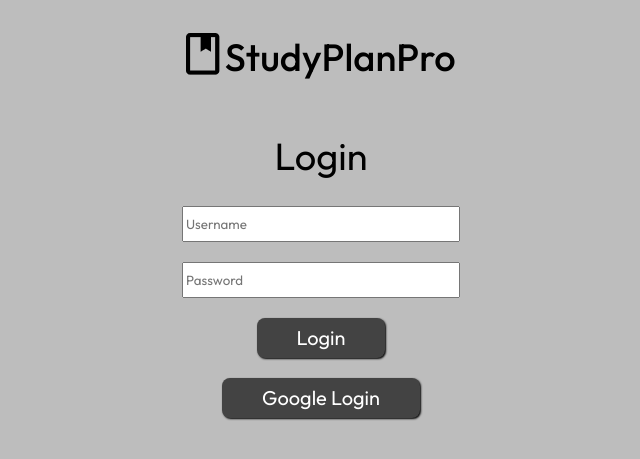
After one commit to LeonBeltran/StudyPlanPro, a Django app: page /login/ in a window 1280 px wide. The commit adds this page. Shown: the top 459 px of the page, without its empty margins (319-959 px from the left). Run offline with Django 5.2, Linux system fonts and the light colour scheme; data comes from the database, SQL or seed files in the repository; both versions use the stored data as it was after the commit; some libraries are stand-ins or nearby versions.

Commit message:
User login added (uses username and password)

```diff
--- a/StudyPlanPro/urls.py
+++ b/StudyPlanPro/urls.py
@@ -23,8 +23,11 @@ urlpatterns = [
     # Added for OAuth
     path('accounts/', include('allauth.urls')),
 
+    # Authentication
     path('', include('home.urls')),
     path('home/', include('home.urls')),
+
+    # Other Pages
     path('demand/', include('demand.urls')),
     path('flowchart/', include('flowchart.urls')),
 ]
--- a/home/templates/joinpage.html
+++ b/home/templates/joinpage.html
@@ -26,12 +26,15 @@
 
         <div class="centered_div">
                 <form method="POST" action="{% url 'join' %}">
-                {% csrf_token %}
+                    {% csrf_token %}
+
                     <div class="centered_div"><h1 style="color: #000000;">Join Now!</h1></div>
 
                     <input class="loginInput" type="text" name="name" placeholder="Nickname" style="left: 0px;">
                     <br><br>
                     <input class="loginInput" type="email" name="email" placeholder="UP Email Address" style="left: 0px;">
+                    <br><br>
+                    <input class="loginInput" type="password" name="password" placeholder="Password" style="left: 0px;">
                     <br><br>
 
                     <div class="centered_div"><button class="gray_button">Sign Up</button></div>
--- /dev/null
+++ b/home/templates/loginpage.html
@@ -0,0 +1,50 @@
+<!DOCTYPE html>
+
+<html>
+
+    <head>
+        <title>StudyPlanPro - Home</title>
+
+        {% load static %}
+        {% load socialaccount %} <!-- Added for oauth -->
+
+        {% if messages %}
+            {% for message in messages %}
+                {{ message }}
+            {% endfor %}
+        {% endif %}
+
+        <link href="{% static 'home_style.css' %}" rel="stylesheet"/>
+        <link href="https://fonts.googleapis.com/css2?family=Outfit:wght@100..900&display=swap" rel="stylesheet">
+    </head>
+
+    <body>
+
+        <div class="centered_div">
+            <img id="logo" src="{% static 'images/logo_black.png' %}" style="padding-left: 0px;">
+            <h1 style="padding-left: 5px; color: #000000; font-weight: 500;">StudyPlanPro</h1>
+        </div>
+
+        <div class="centered_div">
+            <form method="POST" action="{% url 'login' %}">
+                {% csrf_token %}
+
+                <div class="centered_div"><h1 style="color: #000000;">Login</h1></div>
+
+                <input class="loginInput" type="text" name="username" placeholder="Username" style="left: 0px;">
+                <br><br>
+                <input class="loginInput" type="password" name="password" placeholder="Password" style="left: 0px;">
+                <br><br>
+
+                <div class="centered_div"><button class="gray_button">Login</button></div>
+            </form>
+        </div>
+
+        <br>
+        {% comment %} For OAuth {% endcomment %}
+        <div class="centered_div"><a href="{% provider_login_url 'google' %}?next=/home">
+            <button class="gray_button">Google Login</button>
+        </a></div>
+        {% comment %} For OAuth {% endcomment %}
+    </body>
+</html>
--- a/home/urls.py
+++ b/home/urls.py
@@ -4,5 +4,6 @@ from . import views
 urlpatterns = [
     path('', views.view_home, name="home"),
     path('join/', views.view_join, name="join"),
-    path('logout/', views.view_logout),
+    path('login/', views.view_login, name="login"),
+    path('logout/', views.view_logout, name="logout"),
 ]
--- a/home/views.py
+++ b/home/views.py
@@ -1,13 +1,16 @@
+# Website Movement
 from django.shortcuts import render, redirect
-from django.contrib.auth import logout
+# User Authentication
+from django.contrib import messages
+from django.contrib.auth import authenticate, login, logout
+from django.contrib.auth.forms import UserCreationForm
 from .forms import StudentForm
-from django.contrib import messages
 
 # Create your views here.
 def view_home(request):
      return render(request, 'homepage.html')
 
-def view_join(request):
+def view_join2(request):
      if request.method == "POST":
           form = StudentForm(request.POST or None)
           if form.is_valid():
@@ -20,6 +23,25 @@ def view_join(request):
      else:
           return render(request, 'joinpage.html')
 
+def view_login(request):
+     if request.method == "POST":
+          username = request.POST["username"]
+          password = request.POST["password"]
+          user = authenticate(request, username=username, password=password)
+          if user is not None:
+               login(request, user)
+               messages.success(request, 'Logged in as ' + username)
+               return redirect('/home/')
+          else:
+               messages.success(request, ('Error found, please try again'))
+               return redirect('/home/login')
+     else:
+          return render(request, 'loginpage.html')
+
 def view_logout(request):
      logout(request)
+     messages.success(request, ('You have logged out.'))
      return redirect('/home/')
+
+def view_join(request):
+     return render(request, 'joinpage.html')
```
Also changed, not shown: home/templates/homepage.html (+5 -11 lines), db.sqlite3.
